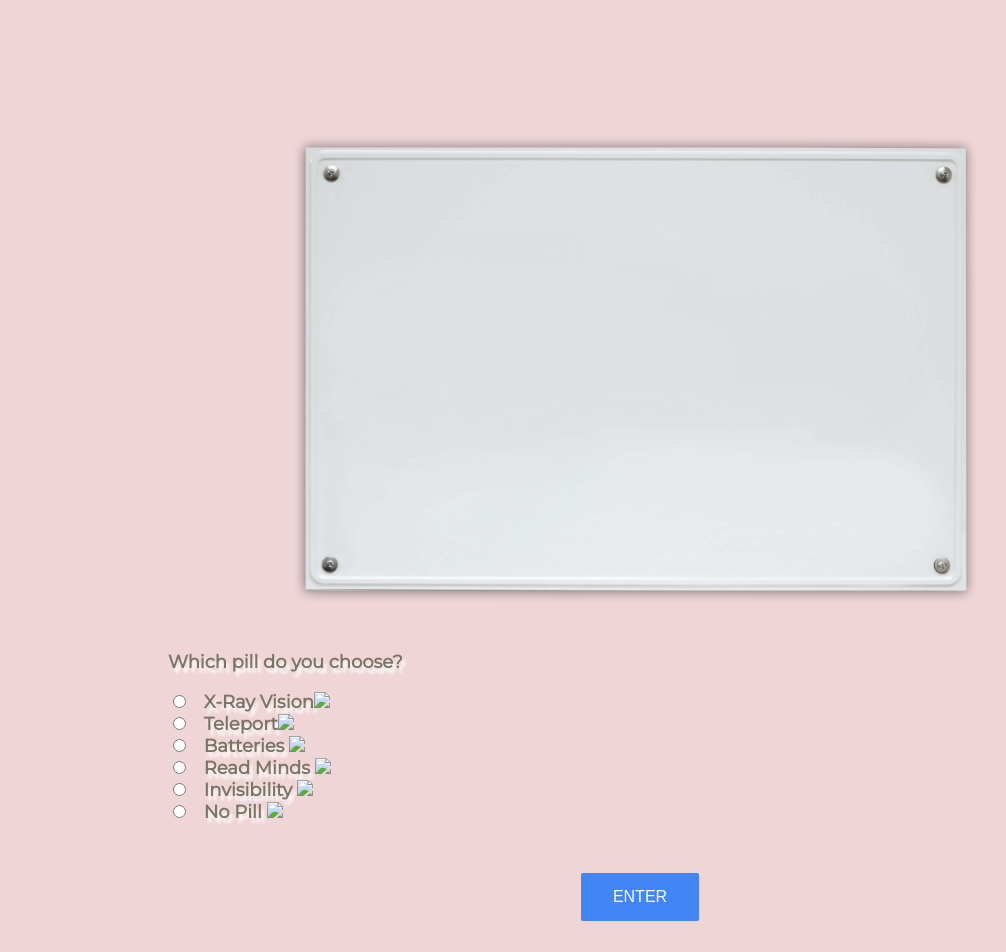
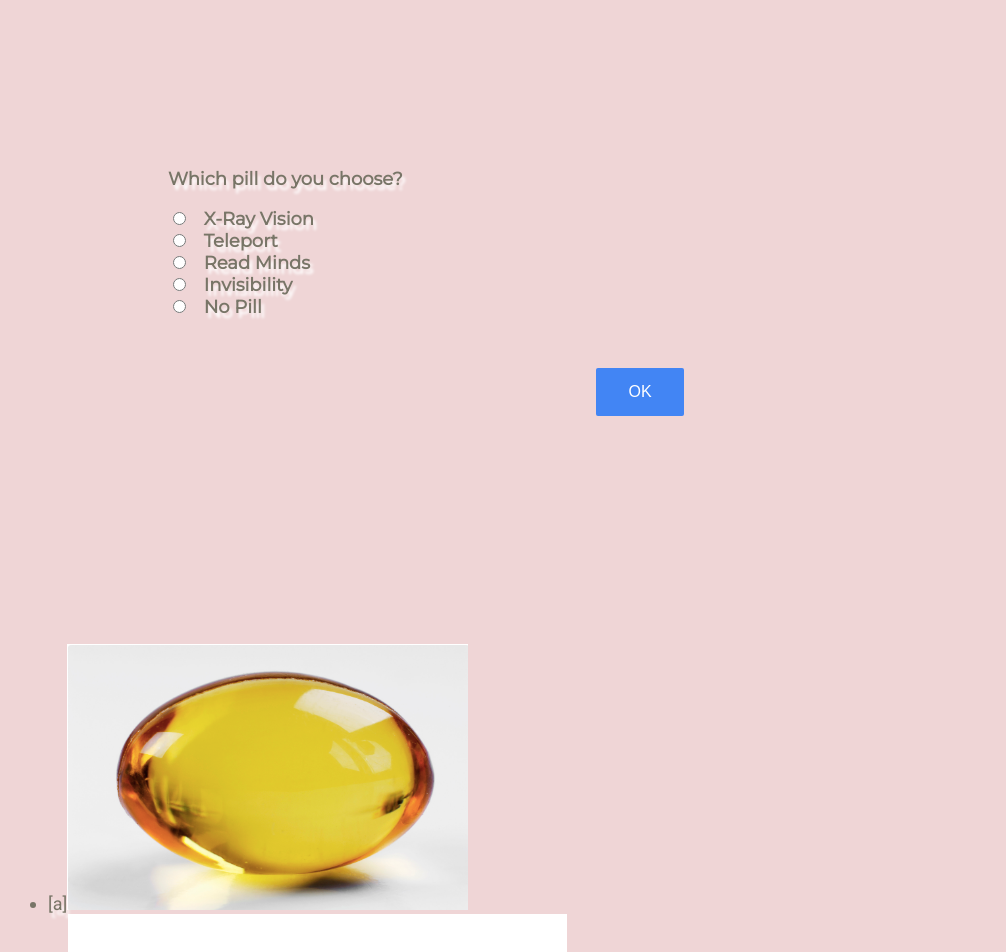
Before and after one commit to home-despot/cel-julia, a plain HTML site: page 6.html in a window 1280 px wide. Shown: the top 952 px of the page, without its empty margins (0-1006 px from the left). Before the commit the page ends 921 px from the top, so only its background shows below. Drawn offline with Linux system fonts and the light colour scheme.

Commit message:
Update 6.html

```diff
--- a/6.html
+++ b/6.html
@@ -9,42 +9,47 @@
 
             <link rel="stylesheet" type="text/css" href="style.css">
             <link rel="preconnect" href="https://fonts.gstatic.com">
-            <script src="js/cookie-agreement.js"></script>
 
 </head>
 <body class="questions">
     <div class="container"> <!--container-->
-        <div class="signage"><img src="images/signage.png"> <!--parent--><br>
+        <div class="signage"> <!--parent--><br>
                <p>Which pill do you choose?
             <form>
+                <div id="option">
                 <input type="radio" id="x-ray-vision" name="fname" value="x-ray-vision">
-                <label for="x-ray-vision">x-ray vision<img src="img---"/></label><br>
+                <label for="x-ray-vision">X-Ray vision</label><br>
 
                 <input type="radio" id="teleport" name="fname" value="teleport">
-                <label for="teleport">teleport<img src="img---"/></label><br>
-
-                <input type="radio" id="batteries" name="fname" value="batteries">
-                <label for="batteries">batteries <img src="img---"/></label><br>
+                <label for="teleport">Teleport</label><br>
 
                 <input type="radio" id="read-minds" name="fname" value="read-minds">
-                <label for="read-minds">read minds <img src="img---"/></label><br>
+                <label for="read-minds">Read minds </label><br>
 
                 <input type="radio" id="invisibility" name="fname" value="invisibility">
-                <label for="invisibility">invisibility <img src="img---"/></label><br>
+                <label for="invisibility">Invisibility </label><br>
 
                 <input type="radio" id="no-pill" name="fname" value="no-pill">
-                <label for="no-pill">no pill <img src="img---"/></label><br>
-                 <br>
+                <label for="no-pill">No pill </label><br>
+                <br>
 
-             </form>
-
+                </div>
 
             </form>
             </p>
 
-            <button onclick="myFunction()">Enter</button>
+            <button onclick="myFunction()">OK</button>
         </div>              <!--end parent-->
     </div>  <!--end container-->
+    <div class="examples">
+        <ul>
+        <li>[a]<img src="images/xray.png" /> </li>
+        <li>[b]<img src="images/teleport.png" /> </li>
+        <li>[c]<img src="images/invisibility.png" />  </li>
+        <li>[d]<img src="images/read-minds.png" />  </li>
+        <li>[e]<img src="images/no-pill.jpg" /></li>
+        </ul>
+    </div>
 
 
 <script>
```
